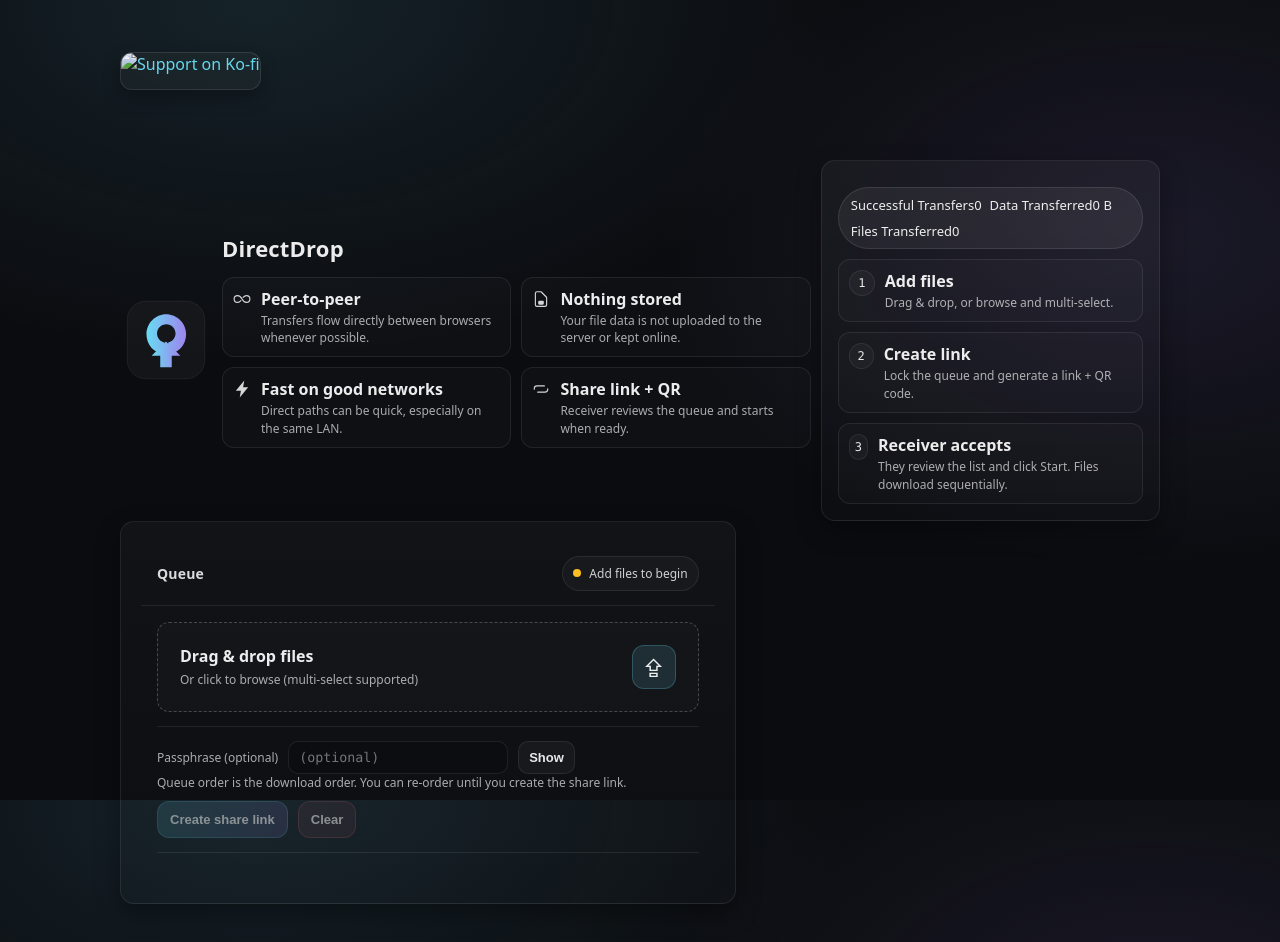
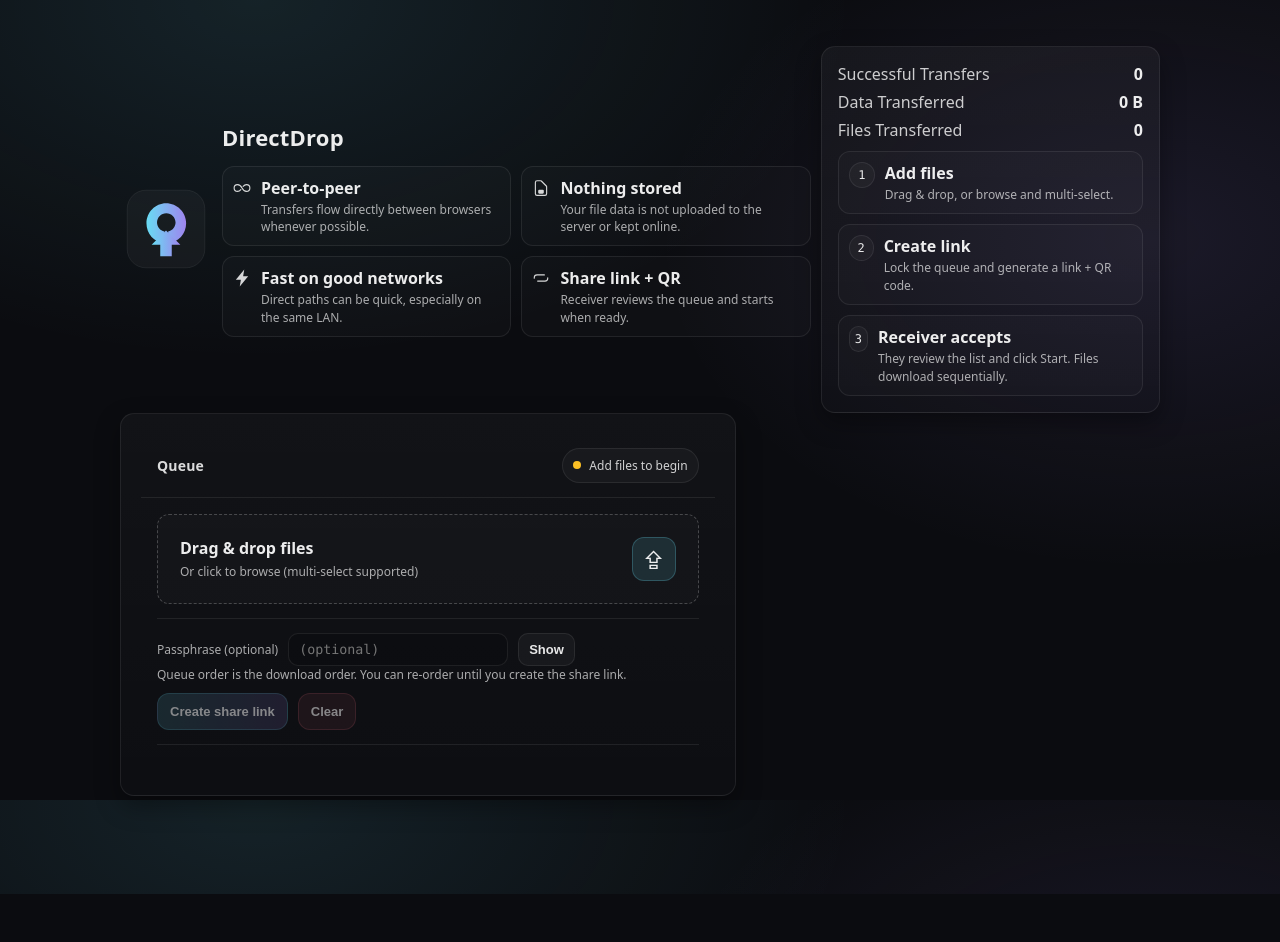
Before and after one commit to derekShaheen/direct-drop-p2p, a website with bundled scripts: page public/sender.html in a window 1280 px wide. After the commit the page ends 894 px from the top, so only its background shows below. Built offline with nearby package versions, Linux system fonts and the light colour scheme.

Commit message:
Fixed files transferred

```diff
--- a/public-stats.json
+++ b/public-stats.json
@@ -1,5 +1,5 @@
 {
-  "successfulTransfers": 4,
-  "totalBytesTransferred": 9607566,
-  "filesTransferred": 12
+  "successfulTransfers": 3,
+  "totalBytesTransferred": 7033049,
+  "filesTransferred": 10
 }
--- a/public/app.css
+++ b/public/app.css
@@ -581,6 +581,13 @@ a:hover{ text-decoration:underline; }
 
 
 
+/* Ko-fi button styling */
+.kofi-btn {
+  background: #72a4f2;
+  color: white;
+  text-decoration: none;
+}
+.kofi-btn:hover { filter: brightness(0.98); }
 
 
 
@@ -599,81 +606,24 @@ a:hover{ text-decoration:underline; }
   background: rgba(114,164,242,1);
 }
 
-
-
 /* Public aggregate stats */
 .public-stats {
-  flex-wrap: wrap;
-  display: inline-flex;
-  align-items: center;
-  gap: 8px;
-  padding: 8px 12px;
-  border-radius: 999px;
-  background: rgba(255,255,255,0.06);
-  border: 1px solid rgba(255,255,255,0.10);
-  margin: 10px 0 0 0;
-  font-size: 13px;
+  display: flex;
+  flex-direction: column;
+  gap: 6px;
 }
 
-.kofi-inline{margin-left:auto;}
-
-/* Ko‑fi placement + theme */
-.kofi-float {
+.public-stats .stat-line {
   display: flex;
-  justify-content: flex-start;
-  margin-bottom: 10px;
+  justify-content: space-between;
+  align-items: center;
+  white-space: nowrap;
 }
 
-.kofi-float iframe,
-.kofi-float a,
-.kofi-float button {
-  max-height: 36px;
+.public-stats .stat-line .label {
+  opacity: 0.85;
 }
 
-.kofi-btn {
-  background: linear-gradient(90deg, rgba(110,231,255,.18), rgba(167,139,250,.18));
-  color: rgba(255,255,255,.9);
-  border: 1px solid rgba(110,231,255,.25);
+.public-stats .stat-line .value {
+  font-weight: 600;
 }
-
-.kofi-btn:hover {
-  filter: brightness(1.05);
-}
-
-
-
-
-
-/* Ko-fi link placement */
-.kofi-top {
-  display: flex;
-  justify-content: flex-start;
-  margin: 6px 0 10px;
-}
-
-.kofi-link {
-  display: inline-flex;
-  align-items: center;
-  border-radius: 12px;
-  overflow: hidden;
-  border: 1px solid rgba(255,255,255,.10);
-  background: rgba(255,255,255,.03);
-  box-shadow: 0 8px 18px rgba(0,0,0,.25);
-}
-
-.kofi-link:hover {
-  border-color: rgba(110,231,255,.25);
-  text-decoration: none;
-}
-
-.kofi-img {
-  height: 36px;
-  width: auto;
-  border: 0;
-  display: block;
-  opacity: 0.92;
-}
-
-.kofi-link:hover .kofi-img {
-  opacity: 1;
-}
--- a/public/sender.html
+++ b/public/sender.html
@@ -10,14 +10,6 @@
 <body>
 <div class="dd-page-padding">
 <div class="container">
-<div class="kofi-top">
-  <a class="kofi-link" href="https://ko-fi.com/M4M11T5GH5" target="_blank" rel="noopener">
-    <img class="kofi-img" src="https://storage.ko-fi.com/cdn/kofi3.png?v=6" alt="Support on Ko-fi" />
-  </a>
-</div>
-
-</div>
-
     <div class="topbar">
       <div class="brand">
         <div class="brandline">
--- a/public/sender.js
+++ b/public/sender.js
@@ -502,7 +502,6 @@ async function createShareLink(){
       files: queue.length
     });
 
-
     resetBtn.disabled = false;
   };
 
```
Also changed, not shown: public/receiver.html (+0 -8 lines), 1 other file.
